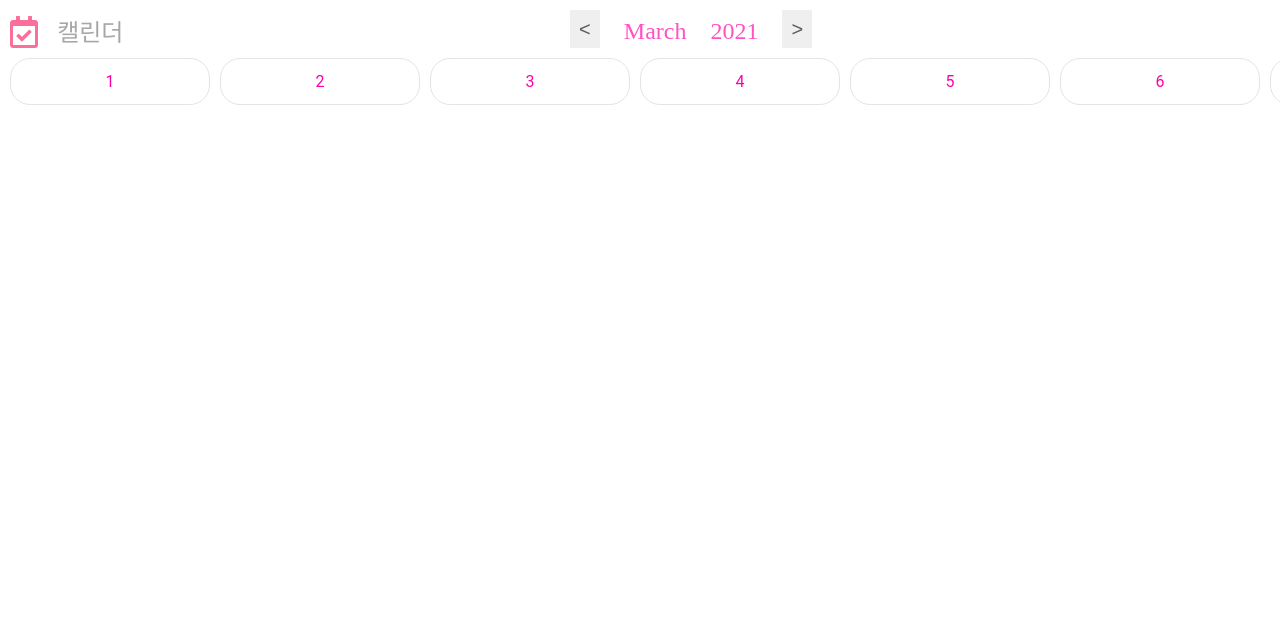
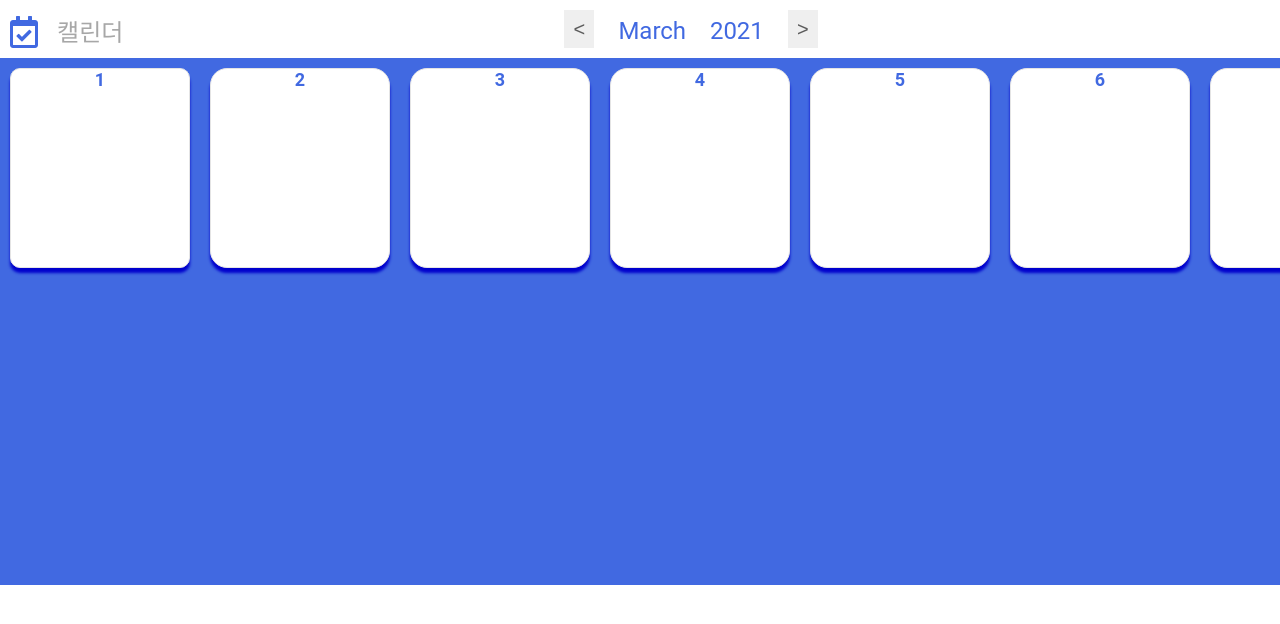
Before and after one commit to Y-Joo/web-coin-crawler, a Django app: page / in a window 1280 px wide. Shown: the top 624 px of the page. Run offline with Django 3.2, Linux system fonts and the light colour scheme; some libraries are stand-ins or nearby versions.

Commit message:
약간의 디자인 완료(html 수정 필요)

```diff
--- a/webcoincrawler/crawled_data/static/css/common.css
+++ b/webcoincrawler/crawled_data/static/css/common.css
@@ -1,9 +1,3 @@
-@font-face {
-    font-family: 'NanumBarunGothic';
-    src: url('/fonts/NanumBarunGothic.eot');
-    src: url('/fonts/NanumBarunGothic.eot') format('embedded-opentype'),
-    url('/fonts/NanumBarunGothic.woff') format('woff');
-}
 /* btn css */
 .clickBtn {
     width: 70px;
@@ -12,7 +6,7 @@
     font-size: 15px;
     font-weight: 600;
     border: none;
-    background: rgb(255, 177, 228);
+    background: royalblue;
     margin-right: 30px;
 }
 
@@ -31,7 +25,7 @@ header > h1 {
 }
 
 .fa-calendar-check {
-    color: #fa709a;
+    color: royalblue;
     margin-right: 2%;
     vertical-align: middle;
 }
@@ -61,46 +55,86 @@ header > h1 > span {
 .calendar_title .current-year-month {
     font-size: 24px;
     vertical-align: middle;
-    color: rgb(255, 82, 195);
+    color: royalblue;
     display: inline-block;
     margin: 0 20px;
-    font-family: gulim;
 }
 
-body {font-family: 'NanumBarunGothic', 'serif';}
+
 
 /* content right */
 .content-right {
     float: right;
     box-sizing: border-box;
     width: 100%;
-    white-space:nowrap;
+    white-space: nowrap;
     overflow-x: hidden;
+    background-color: royalblue;
 }
 
 /* calendar body  */
 .calendar-body > div {
     box-sizing: border-box;
     text-align: center;
-    width: 200px;
+    width: 180px;
     height: auto;
+    min-height: 200px;
     max-height: 500px;
     display: inline-block;
     border-bottom: 1px solid #e4e4e4;
     border-top: 1px solid #e4e4e4;
     vertical-align: top;
-    padding: 1%;
-    color: rgb(255, 0, 166);
+    color: royalblue;
     overflow-y: auto;
     border-left: 1px solid #e4e4e4;
     border-right: 1px solid #e4e4e4;
-    border-radius: 20px;
+    border-radius: 10px;
     margin-left: 10px;
+    margin-top: 10px;
+    margin-bottom: 17px;
+    background-color: white;
+    padding:0 0 10px 0;
+    box-shadow: 0 5px 3px mediumblue;
 }
 
 .calendar-body > div + div {
     border-left: 1px solid #e4e4e4;
     border-right: 1px solid #e4e4e4;
+    border-radius: 17px;
+    margin-left: 20px;
+}
+
+.calendar-body > div::-webkit-scrollbar{
+    width: 10px;
+  }
+.calendar-body > div::-webkit-scrollbar-thumb {
+    background-color: royalblue;
+    border-radius: 30px;
+}
+.calendar-body > div::-webkit-scrollbar-track {
+    display:none;
+}
+.dateSet{
+    font-size: large;
+    font-weight: bold;
+}
+.detail {
+    background: white;
+    border:1px solid #5D5D5D;
     border-radius: 20px;
-    margin-left: 10px;
+    position: absolute;
+    height: 300px;
+    width: 400px;
+    margin:-150px 0px 0px -200px;
+    top:50%;
+    left:50%;
+    padding:5px;
+    text-align: center;
 }
+.coin_name{
+    font-size:medium;
+    font-weight: normal;
+}
+.coin_name:first-child{
+    padding-top: 5px;
+}
--- a/webcoincrawler/crawled_data/static/js/main.js
+++ b/webcoincrawler/crawled_data/static/js/main.js
@@ -4,6 +4,7 @@ window.onload = function () {
     const calendarBody = document.querySelector('.calendar-body');
     const prevEl = document.querySelector('.prev');
     const nextEl = document.querySelector('.next');
+    const detail= document.querySelector('.detail');
     let currentDate;
 
     buildCalendar();
@@ -13,14 +14,15 @@ window.onload = function () {
         var news_date = document.getElementById(id);
         const new_text = document.createTextNode(coin_name);
         const newdiv = document.createElement('div');
+        newdiv.setAttribute('class', 'coin_name');
         const coin_title=coindict[key]["title"];
         const coin_detail=coindict[key]["detail"];
         newdiv.addEventListener('click', function(){
-            win=window.open("", "startpop", "top=100, left=400, width=800, height=500, scrollbars=no, resizable=no ,status=no ,toolbar=no");
-            win.document.write(coin_title,'<br>',coin_detail)
+            detail.innerHTML=coin_title+'<br>'+'<br>'+coin_detail;
+            detail.style.display='block';
         })
         newdiv.appendChild(new_text);
-        newdiv.style.color = 'blue';
+        newdiv.style.color = 'black';
         news_date.appendChild(newdiv);
     }
 
@@ -56,7 +58,7 @@ window.onload = function () {
         for (let i = 0; i < pageYear[firstDate.getMonth()]; i++) {
             let dateEl = document.createElement('div');
             dateEl.textContent = dateSet;
-            dateEl.setAttribute('class', dateSet);
+            dateEl.setAttribute('class', 'dateSet');
             dateEl.setAttribute('id', `${today.format2()}-${dateSet}`);
             dateSet++;
             calendarBody.appendChild(dateEl);
--- a/webcoincrawler/crawled_data/templates/crawled_data/coin_calender.html
+++ b/webcoincrawler/crawled_data/templates/crawled_data/coin_calender.html
@@ -87,5 +87,16 @@
     <section class="content-right">
         <div class="calendar-body"></div>
     </section>
+
+    <div class="detail" style="display: none">detail</div>
+
 </body>
 </html>
+<script>
+    detail=document.querySelector('.detail');
+    $('html').click(function(e) {
+    if(!$(e.target).hasClass('detail') && !$(e.target).hasClass('coin_name')) {
+        detail.style.display='none';
+    }
+    });
+</script>
```
